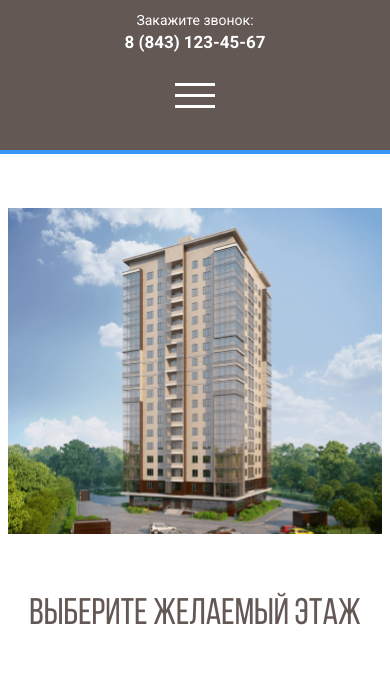
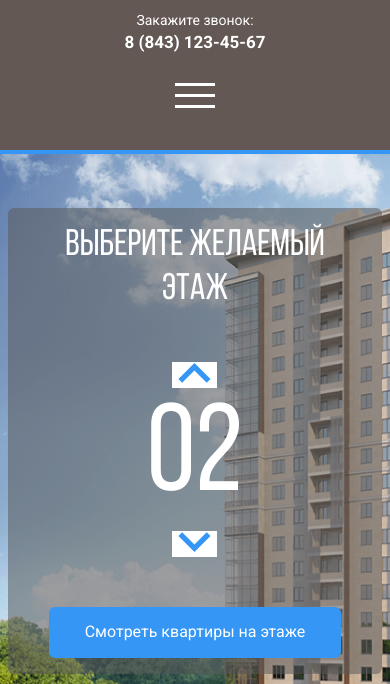
Before and after one commit to vasily1299/melody, a plain HTML site: page index.html in a window 390 px wide. Shown: the part 97-781 px from the top of the page. Drawn offline with Linux system fonts and the light colour scheme.

Commit message:
Add files via upload

```diff
--- a/css/media.css
+++ b/css/media.css
@@ -4,7 +4,7 @@
     padding-right: 2%;
     flex-direction: column;
   }
- .logo, .navbar-nav, .navbar-contacts{
+  .logo, .navbar-nav, .navbar-contacts{
     margin-top: 30px;
   }
   .navbar-contacts{
@@ -55,6 +55,23 @@
     width: 100%;
     height: 100%;
   }
+  .main{
+    background-image: url('../img/home.png');
+  }
+  .main-image{
+    display: none;
+  }
+  .main-info{
+    border-radius: 6px;
+    background: #59595987;
+    padding: 16px 36px;
+  }
+  .main-title{
+    color: #fff;
+  }
+  .counter{
+    color: #fff;
+  }
   .footer-menu{
     flex-direction: column;
     align-items: center;
```
